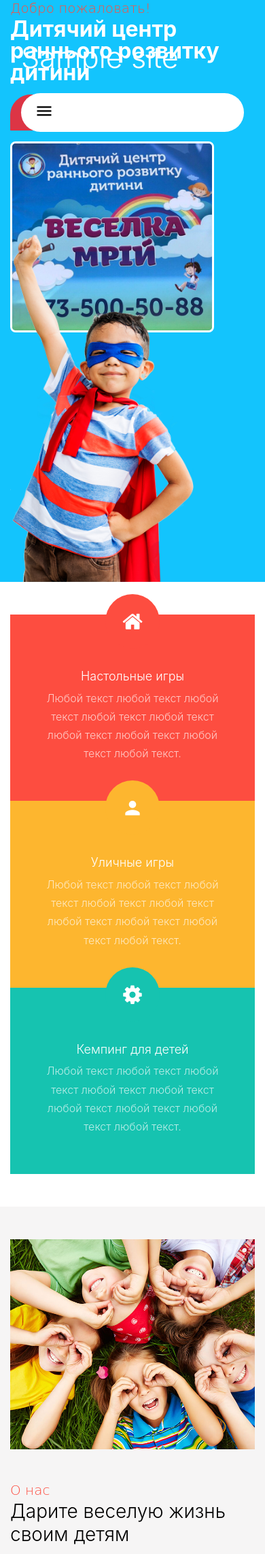
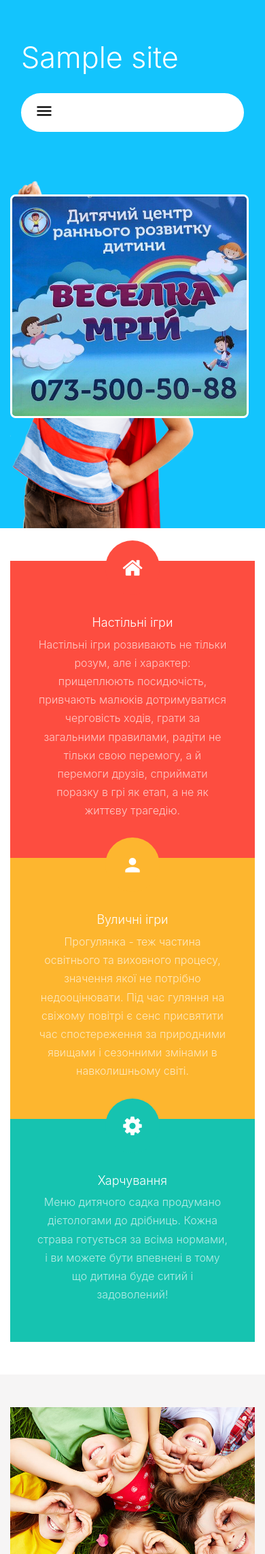
Before and after one commit to AndreyStetsenko/veselka, a WordPress theme: template themes/veselka/front-page.php in a window 390 px wide. Shown: the top 2286 px of the page at 68% size. Run offline with PHP 8.4 and a stand-in for WordPress, Linux system fonts and the light colour scheme; the site name, menu and one post (Sample post) are stand-ins, and other content is empty; some libraries are stand-ins or nearby versions; some web fonts are replaced.

Commit message:
Контент

```diff
--- a/themes/veselka/css/style.css
+++ b/themes/veselka/css/style.css
@@ -2717,3 +2717,19 @@ h5,
 .current_page_item a {
 	font-weight: 500!important;
 }
+
+@media (max-width: 767px) {
+	.homeb span, .homeb h1, .homeb p {
+		display: none;
+	}
+
+	.ftco-blocks-cover-1 img.img-vesmri {
+		max-width: 90%;
+		border-radius: 8px;
+		border: 3px solid #fff;
+		bottom: 0;
+		position: absolute;
+		top: 230px;
+		z-index: 9;
+	}
+}
--- a/themes/veselka/front-page.php
+++ b/themes/veselka/front-page.php
@@ -2,7 +2,7 @@
 <style media="screen">.site-section-cover.overlay:before {background: rgba(19, 196, 253, 1)!important;}</style>
 <div class="ftco-blocks-cover-1">
 
-      <div class="site-section-cover overlay">
+      <div class="site-section-cover overlay homeb">
         <div class="container">
           <div class="row align-items-center ">
             <div class="col-md-6">
@@ -28,8 +28,8 @@
               <span class="wrap-icon">
                 <span class="icon-home"></span>
               </span>
-              <h2>Настольные игры</h2>
-              <p>Любой текст любой текст любой текст любой текст любой текст любой текст любой текст любой текст любой текст.</p>
+              <h2>Настільні ігри</h2>
+              <p>Настільні ігри розвивають не тільки розум, але і характер: прищеплюють посидючість, привчають малюків дотримуватися черговість ходів, грати за загальними правилами, радіти не тільки свою перемогу, а й перемоги друзів, сприймати поразку в грі як етап, а не як життєву трагедію.</p>
             </div>
           </div>
           <div class="col-lg-4">
@@ -37,8 +37,8 @@
               <span class="wrap-icon">
                 <span class="icon-person"></span>
               </span>
-              <h2>Уличные игры</h2>
-              <p>Любой текст любой текст любой текст любой текст любой текст любой текст любой текст любой текст любой текст.</p>
+              <h2>Вуличні ігри</h2>
+              <p>Прогулянка - теж частина освітнього та виховного процесу, значення якої не потрібно недооцінювати. Під час гуляння на свіжому повітрі є сенс присвятити час спостереження за природними явищами і сезонними змінами в навколишньому світі. </p>
             </div>
           </div>
           <div class="col-lg-4">
@@ -46,8 +46,8 @@
               <span class="wrap-icon">
                 <span class="icon-cog"></span>
               </span>
-              <h2>Кемпинг для детей</h2>
-              <p>Любой текст любой текст любой текст любой текст любой текст любой текст любой текст любой текст любой текст.</p>
+              <h2>Харчування</h2>
+              <p>Меню дитячого садка продумано дієтологами до дрібниць. Кожна страва готується за всіма нормами, і ви можете бути впевнені в тому що дитина буде ситий і задоволений!</p>
             </div>
           </div>
         </div>
@@ -62,8 +62,8 @@
           </div>
           <div class="col-md-5 ml-auto pl-md-5">
             <span class="text-cursive h5 text-red">О нас</span>
-            <h3 class="text-black">Дарите веселую жизнь своим детям</h3>
-            <p><span>Любой текст любой текст любой текст любой текст любой текст любой текст любой текст любой текст любой текст любой текст любой текст любой текст любой текст любой текст любой текст любой текст любой текст любой текст любой текст любой текст любой текст.</span></p>
+            <h3 class="text-black">Подаруйте дітям веселе життя!</h3>
+            <p><span>Сучасний дитячий садочок, збалансована і корисна їжа, маленька група 8-10 дітей дозволяє приділити увагу кожній дитині.  Розвиток і улюблені заняття. Професійні вихователі і кухарі. Все це ви знайдете к нас.</span></p>
 
             <p class="mt-5"><a href="#" class="btn btn-warning py-4 btn-custom-1">Читать подробнее</a></p>
           </div>
@@ -71,7 +71,7 @@
       </div>
     </div>
 
-    <div class="site-section">
+    <!-- <div class="site-section">
       <div class="container">
         <div class="row mb-5">
           <div class="col-12 text-center">
@@ -123,6 +123,6 @@
           </div>
         </div>
       </div>
-    </div>
+    </div> -->
 
 <?php get_footer(); ?>
--- a/themes/veselka/page-contacts.php
+++ b/themes/veselka/page-contacts.php
@@ -61,7 +61,7 @@ get_header();
       </div>
     </div>
 
-    <div class="site-section">
+    <!-- <div class="site-section">
       <div class="container">
         <div class="row mb-5">
           <div class="col-12 text-center">
@@ -113,5 +113,5 @@ get_header();
           </div>
         </div>
       </div>
-    </div>
+    </div> -->
 <?php get_footer(); ?>
```
Also changed, not shown: themes/veselka/page-about.php (+4 -4 lines).
